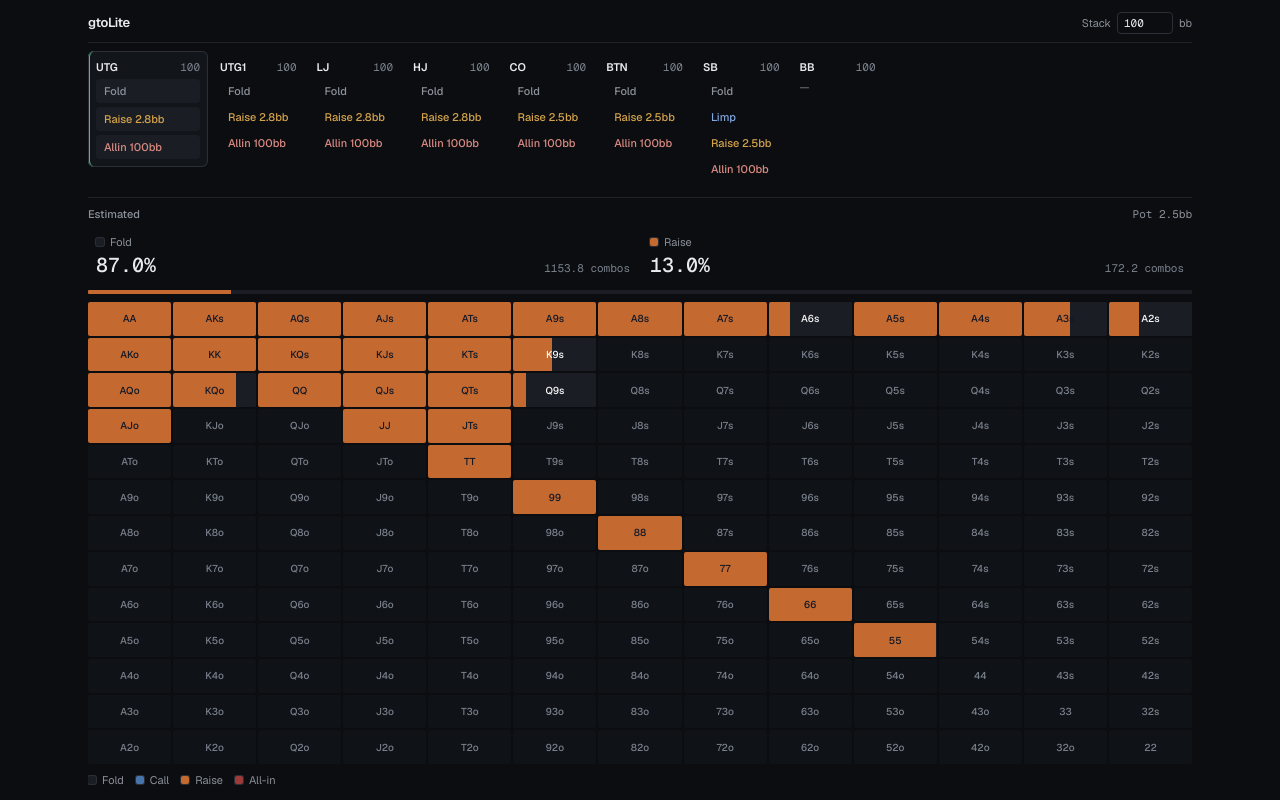
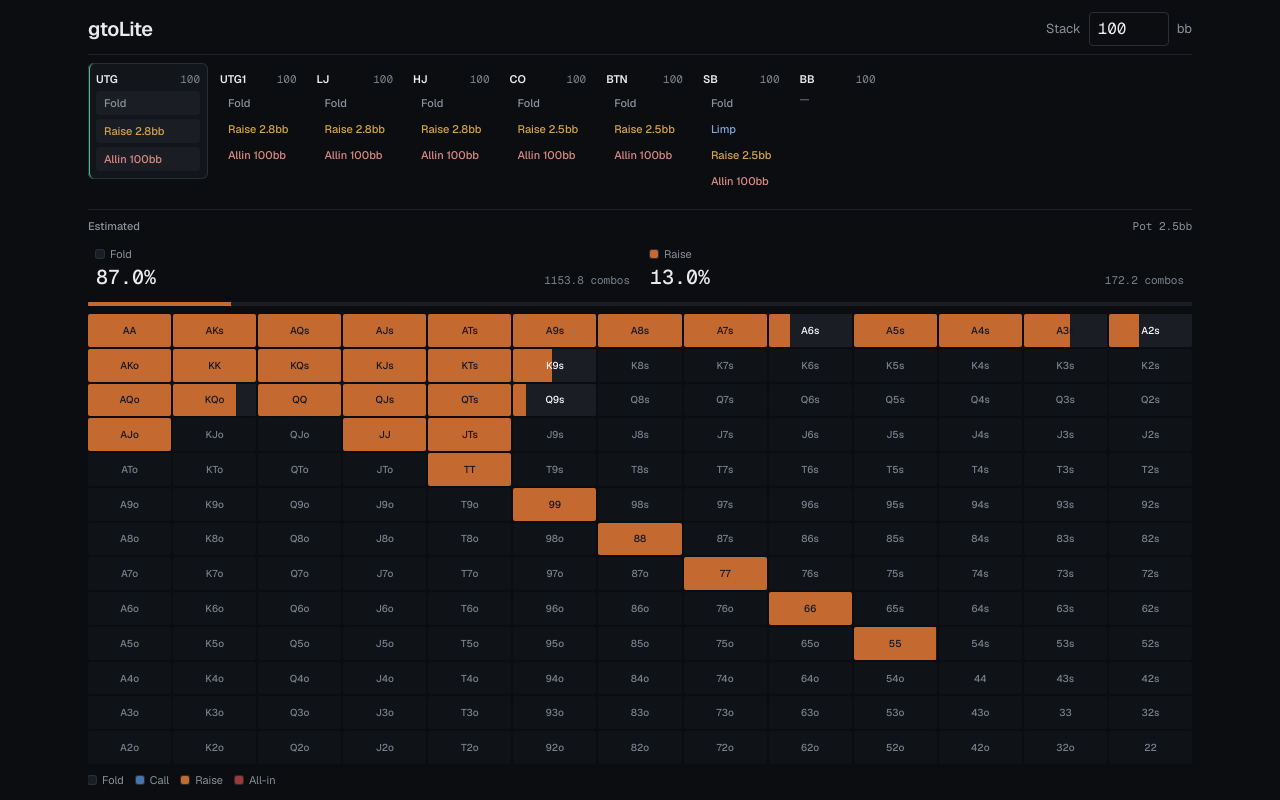
Before and after one commit to smomari/gto-lite, a Next.js app: page / in a window 1280 px wide. Built offline with nearby package versions, Linux system fonts and the light colour scheme.

Commit message:
상단 바 제목과 스택 입력 크기 키우기

```diff
--- a/app/page.tsx
+++ b/app/page.tsx
@@ -149,7 +149,7 @@ export default function Home() {
   return (
     <div className="mx-auto flex min-h-dvh w-full max-w-6xl flex-col gap-2 px-2 py-2 sm:px-4 lg:h-dvh lg:min-h-0 lg:overflow-hidden lg:px-6 lg:py-3">
       <header className="flex items-center justify-between border-b border-line pb-2">
-        <span className="text-sm font-semibold tracking-tight text-ink">gtoLite</span>
+        <span className="text-xl font-semibold tracking-tight text-ink">gtoLite</span>
         <StackSizeControl value={stackBb} onChange={handleStackChange} compact />
       </header>
 
--- a/components/TableBar/StackSizeControl.tsx
+++ b/components/TableBar/StackSizeControl.tsx
@@ -3,7 +3,7 @@ import { STACK_MIN_BB, STACK_MAX_BB } from "@/lib/solveEngine/constants";
 interface StackSizeControlProps {
   value: number;
   onChange: (stackBb: number) => void;
-  /** Drops the slider and shrinks to a single thin row — just enough to still change the stack without costing vertical space in a viewport-fit layout. */
+  /** Drops the slider and fits one row — the stack stays easy to change without costing much vertical space in a viewport-fit layout. */
   compact?: boolean;
 }
 
@@ -20,17 +20,17 @@ export function StackSizeControl({ value, onChange, compact }: StackSizeControlP
         onChange(next);
       }}
       className={`rounded border border-line-strong bg-transparent font-mono tabular-nums text-ink ${
-        compact ? "w-16 px-1.5 py-0.5 text-[16px] lg:w-14 lg:text-xs" : "w-16 px-2 py-1 text-[16px] lg:text-sm"
+        compact ? "w-20 px-2 py-1 text-[16px]" : "w-16 px-2 py-1 text-[16px] lg:text-sm"
       }`}
     />
   );
 
   if (compact) {
     return (
-      <div className="flex items-center gap-1.5">
-        <span className="text-xs text-ink-muted">Stack</span>
+      <div className="flex items-center gap-2">
+        <span className="text-sm text-ink-muted">Stack</span>
         {numberInput}
-        <span className="text-xs text-ink-muted">bb</span>
+        <span className="text-sm text-ink-muted">bb</span>
       </div>
     );
   }
```
